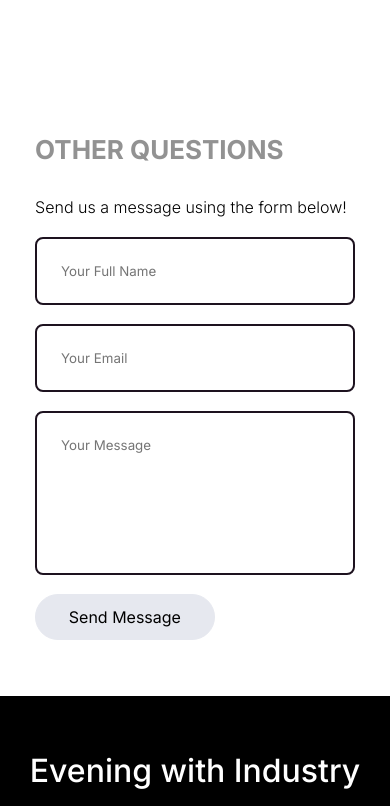
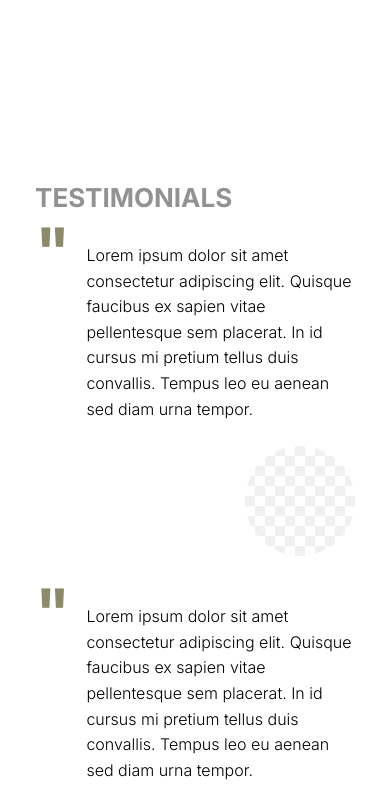
Before and after one commit to swe-ucla/ewi-website, a React (Create React App) app: page /student in a window 390 px wide. Shown: the part 1000-1806 px from the top of the page. Built offline with nearby package versions, Linux system fonts and the light colour scheme; a web font is replaced by a local one.

Commit message:
added testimonials component to Student page

```diff
--- a/src/components/studentInfo/StudentInfo.jsx
+++ b/src/components/studentInfo/StudentInfo.jsx
@@ -2,6 +2,7 @@ import React from "react";
 import "./studentInfo.css";
 import PDFViewerStudent from "./PDFViewerStudent";
 import SendMessage from "../sendMessage/sendMessage";
+import Testimonials from "../testimonials/Testimonials";
 import student_guide from "../../assets/EWI Student Survival Guide 2024-2025.pdf";
 
 const StudentInfo = () => {
@@ -113,6 +114,9 @@ const StudentInfo = () => {
         */}
         <h2>Student Survival Guide</h2>
         <iframe src={student_guide} />
+        <div className="testimonials-wrapper">
+          <Testimonials />
+        </div>
         <h2>Other Questions</h2>
         <p>
           Send us a message using the form below!
--- a/src/components/studentInfo/studentInfo.css
+++ b/src/components/studentInfo/studentInfo.css
@@ -13,6 +13,12 @@
     grid-template-columns: 14rem 1fr;
     grid-auto-rows: min-content;
     gap: 4rem;
+}
+
+.testimonials-wrapper {
+    grid-column: 1 / -1; /* Span all grid columns */
+    width: 100%;
+    margin-top: 3rem;
 }
 
 .student__content p {
--- /dev/null
+++ b/src/components/testimonials/Testimonials.css
@@ -0,0 +1,148 @@
+.testimonials-container {
+  width: 100%;
+  max-width: 100%;
+  margin-top: 3rem;
+  margin-bottom: 3rem;
+  padding: 0;
+}
+
+.testimonials-title {
+  font-family: 'Inter', sans-serif;
+  font-weight: 700;
+  font-size: 26px;
+  text-align: left;
+  margin-top: 3rem;
+  margin-bottom: 2%;
+  color: #929292;
+}
+
+.testimonials-list {
+  display: flex;
+  flex-direction: column;
+  gap: 3rem;
+  width: 100%;
+}
+
+.testimonial-card {
+  display: flex;
+  align-items: flex-start;
+  width: 100%;
+  gap: 2rem;
+}
+
+.testimonial-left {
+  display: flex;
+  align-items: flex-start;
+  gap: 1.5rem;
+  flex: 1;
+  min-width: 0; /* Allows text to shrink if needed */
+  max-width: calc(100% - 180px); /* Narrower to accommodate larger photo */
+}
+
+.testimonial-quote-icon {
+  font-size: 6rem;
+  font-weight: 700;
+  color: #8B8B6B; /* Muted olive green */
+  line-height: 1;
+  flex-shrink: 0;
+  font-family: 'Inter', sans-serif;
+  margin-top: -0.5rem;
+}
+
+.testimonial-text {
+  font-family: 'Inter', sans-serif;
+  font-size: 16px;
+  color: #333;
+  line-height: 1.6;
+  margin: 0;
+  text-align: left;
+  flex: 1;
+}
+
+.testimonial-right {
+  flex-shrink: 0;
+  width: 160px;
+  height: 160px;
+}
+
+.testimonial-image {
+  width: 100%;
+  height: 100%;
+  border-radius: 50%;
+  object-fit: cover;
+}
+
+.testimonial-image-placeholder {
+  width: 100%;
+  height: 100%;
+  border-radius: 50%;
+  background-image:
+    linear-gradient(45deg, #f0f0f0 25%, transparent 25%),
+    linear-gradient(-45deg, #f0f0f0 25%, transparent 25%),
+    linear-gradient(45deg, transparent 75%, #f0f0f0 75%),
+    linear-gradient(-45deg, transparent 75%, #f0f0f0 75%);
+  background-size: 20px 20px;
+  background-position: 0 0, 0 10px, 10px -10px, -10px 0px;
+  background-color: #ffffff;
+}
+
+/* ================ MEDIA QUERIES (MEDIUM DEVICES) ================= */
+@media screen and (max-width: 1024px) {
+  .testimonial-card {
+    gap: 1.5rem;
+  }
+
+  .testimonial-quote-icon {
+    font-size: 5rem;
+  }
+
+  .testimonial-right {
+    width: 140px;
+    height: 140px;
+  }
+
+  .testimonial-left {
+    max-width: calc(100% - 160px);
+  }
+}
+
+/* ================ MEDIA QUERIES (SMALL DEVICES) ================= */
+@media screen and (max-width: 600px) {
+  .testimonials-title {
+    font-size: 1.5em;
+    margin-bottom: 2rem;
+  }
+
+  .testimonials-list {
+    gap: 2rem;
+  }
+
+  .testimonial-card {
+    flex-direction: column;
+    gap: 1.5rem;
+    align-items: center;
+  }
+
+  .testimonial-left {
+    width: 100%;
+    gap: 1rem;
+  }
+
+  .testimonial-quote-icon {
+    font-size: 4rem;
+  }
+
+  .testimonial-text {
+    font-size: 14px;
+  }
+
+  .testimonial-right {
+    width: 110px;
+    height: 110px;
+    align-self: flex-end;
+  }
+
+  .testimonial-left {
+    max-width: 100%;
+  }
+}
--- /dev/null
+++ b/src/components/testimonials/Testimonials.jsx
@@ -0,0 +1,49 @@
+import React from "react";
+import "./Testimonials.css";
+
+// Sample testimonial data - replace with actual student testimonials
+const testimonials = [
+  {
+    id: 1,
+    text: "Lorem ipsum dolor sit amet consectetur adipiscing elit. Quisque faucibus ex sapien vitae pellentesque sem placerat. In id cursus mi pretium tellus duis convallis. Tempus leo eu aenean sed diam urna tempor.",
+    image: null, // Add student image path when available
+    name: "Student Name",
+  },
+  {
+    id: 2,
+    text: "Lorem ipsum dolor sit amet consectetur adipiscing elit. Quisque faucibus ex sapien vitae pellentesque sem placerat. In id cursus mi pretium tellus duis convallis. Tempus leo eu aenean sed diam urna tempor.",
+    image: null,
+    name: "Student Name",
+  },
+];
+
+const Testimonials = () => {
+  return (
+    <div className="testimonials-container">
+      <h2 className="testimonials-title">Testimonials</h2>
+      <div className="testimonials-list">
+        {testimonials.map((testimonial) => (
+          <div key={testimonial.id} className="testimonial-card">
+            <div className="testimonial-left">
+              <div className="testimonial-quote-icon">"</div>
+              <p className="testimonial-text">{testimonial.text}</p>
+            </div>
+            <div className="testimonial-right">
+              {testimonial.image ? (
+                <img
+                  src={testimonial.image}
+                  alt={testimonial.name}
+                  className="testimonial-image"
+                />
+              ) : (
+                <div className="testimonial-image-placeholder"></div>
+              )}
+            </div>
+          </div>
+        ))}
+      </div>
+    </div>
+  );
+};
+
+export default Testimonials;
```
